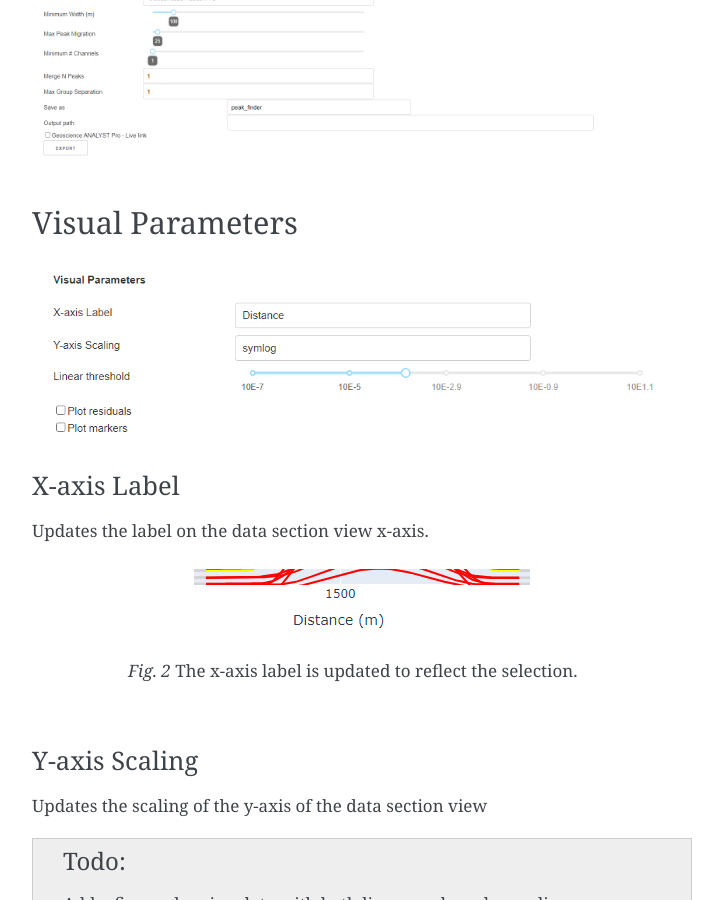
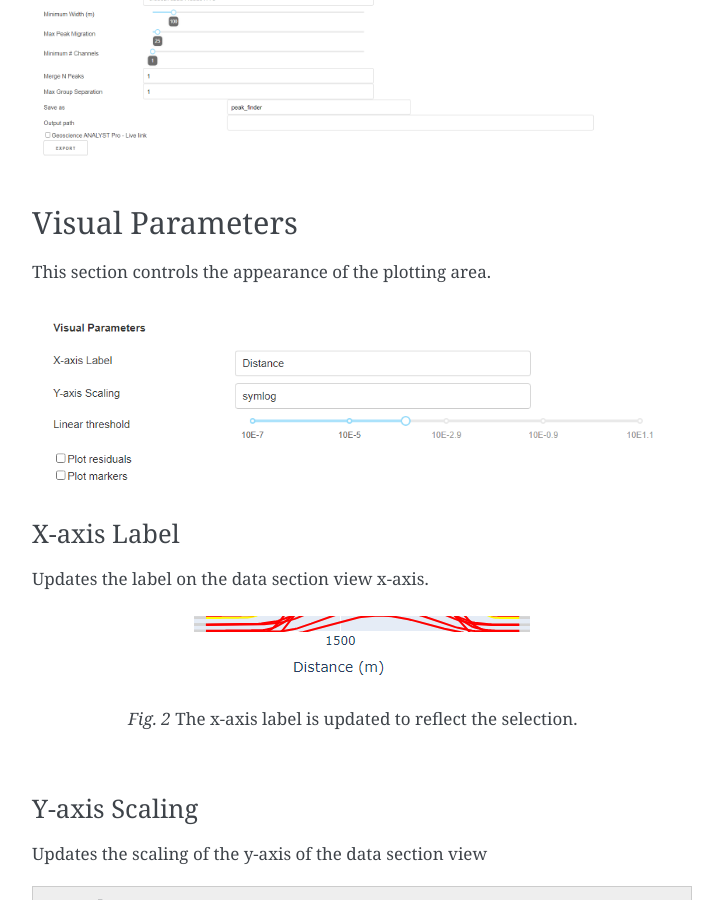
Before and after one commit to MiraGeoscience/peak-finder-app, a Sphinx documentation site: the page built from docs/source/interactive_application.rst, in a window 1280 px wide and 900 px high, scrolled down 887 px. Shown: the whole window, without its empty margins (388-1111 px from the left). Built offline with Sphinx 7.4.7, drawn with Linux system fonts in a browser that asks for light colours.

Commit message:
add line from dom's comment

```diff
--- a/docs/source/interactive_application.rst
+++ b/docs/source/interactive_application.rst
@@ -24,6 +24,8 @@
 
 Visual Parameters
 ~~~~~~~~~~~~~~~~~
+
+This section controls the appearance of the plotting area.
 
 .. figure:: /images/parameters/visual_parameters.png
    :align: left
```
